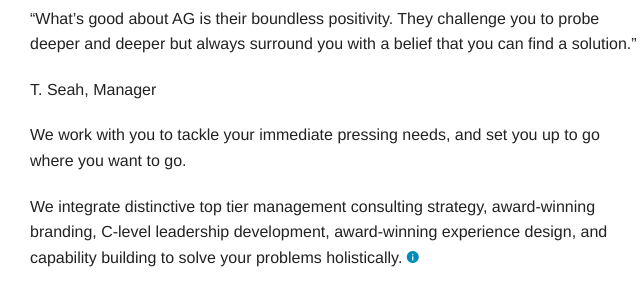
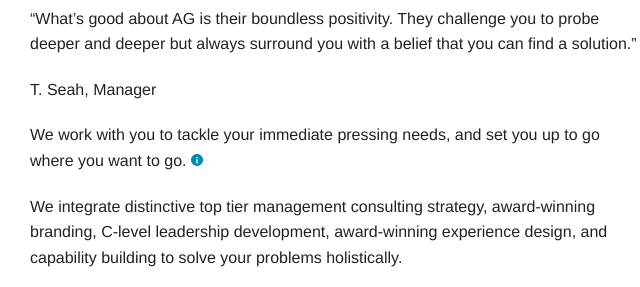
Before and after one commit to squorange/yellow-book-html, a website: page index.html in a window 1280 px wide. Shown: the part 1500-1787 px from the top of the page, 625-1265 px from the left. Drawn offline with Linux system fonts and the light colour scheme.

Commit message:
Move transformationeer modal link

```diff
--- a/index.html
+++ b/index.html
@@ -258,9 +258,9 @@
 
 					<div class="row">
 						<div class="large-12 columns">
-							<p>We work with you to tackle your immediate pressing needs, and set you up to go where you want to go.
+							<p>We work with you to tackle your immediate pressing needs, and set you up to go where you want to go. <a href="#" data-reveal-id="solving-problems"><i class="fi-info"></i></a>
 							</p><p>
-							We integrate distinctive top tier management consulting strategy, award-winning branding, C-level leadership development, award-winning experience design, and capability building to solve your problems holistically. <a href="#" data-reveal-id="solving-problems"><i class="fi-info"></i></a>
+							We integrate distinctive top tier management consulting strategy, award-winning branding, C-level leadership development, award-winning experience design, and capability building to solve your problems holistically.
 							</p><p>
 							We also have a wide network of Creative Collaborative friends who are industry experts in architecture, film, art, technology, and beyond who we can call on to meet your specific needs.
 							</p>
```
